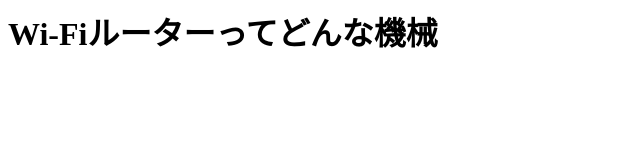
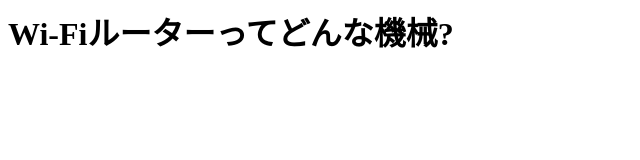
Before and after one commit to yuu1240170/yuu1240170.github.io, a plain HTML site: page cl2020.html in a window 1280 px wide. Shown: the full height of the page, 0-640 px from the left. Drawn offline with Linux system fonts and the light colour scheme.

Commit message:
Add files via upload

```diff
--- a/cl2020.html
+++ b/cl2020.html
@@ -3,7 +3,7 @@
   <title>レポート4「webページを作成する」</title>
  </head>
  <body>
-  <h1>Wi-Fiルーターってどんな機械</h1>
+  <h1>Wi-Fiルーターってどんな機械?</h1>
   <p>
  </body>
 </html>
```
